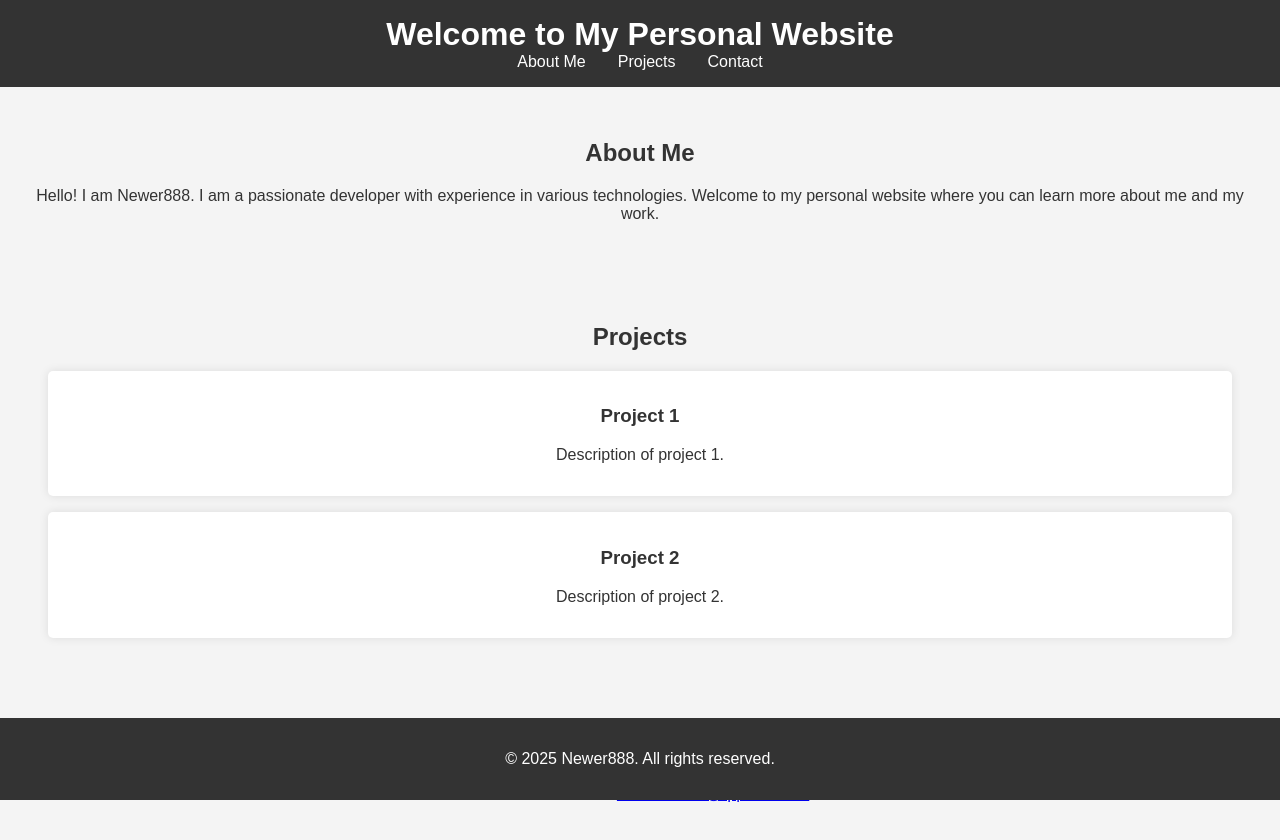
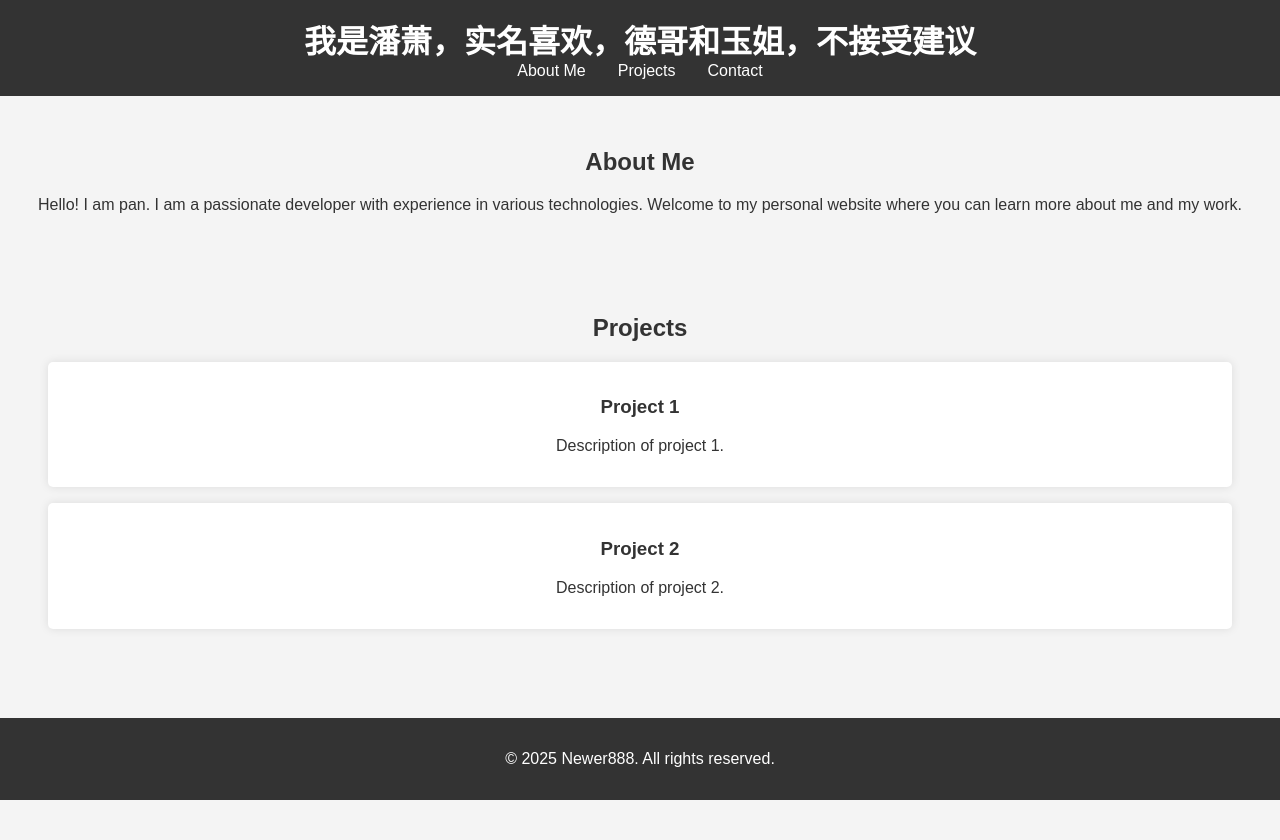
Before and after one commit to newer888/-, a plain HTML site: page index.html in a window 1280 px wide. Drawn offline with Linux system fonts and the light colour scheme.

Commit message:
Update index.html

```diff
--- a/index.html
+++ b/index.html
@@ -8,7 +8,7 @@
 </head>
 <body>
     <header>
-        <h1>Welcome to My Personal Website</h1>
+        <h1>我是潘萧，实名喜欢，德哥和玉姐，不接受建议</h1>
         <nav>
             <ul>
                 <li><a href="#about">About Me</a></li>
@@ -20,7 +20,7 @@
 
     <section id="about">
         <h2>About Me</h2>
-        <p>Hello! I am Newer888. I am a passionate developer with experience in various technologies. Welcome to my personal website where you can learn more about me and my work.</p>
+        <p>Hello! I am pan. I am a passionate developer with experience in various technologies. Welcome to my personal website where you can learn more about me and my work.</p>
     </section>
 
     <section id="projects">
```
